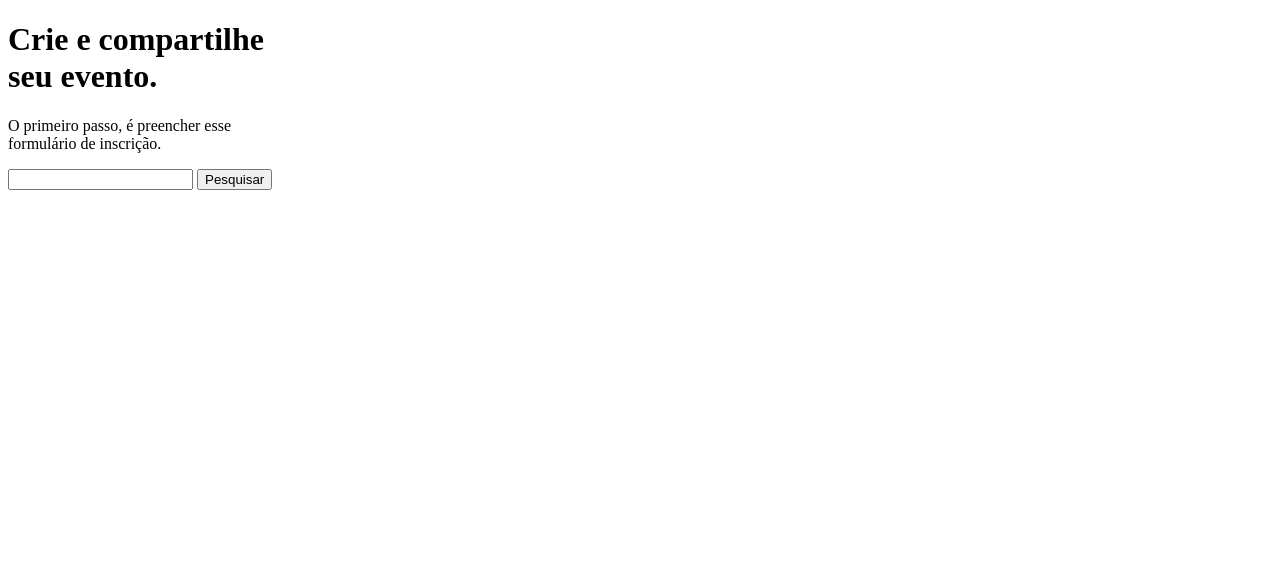
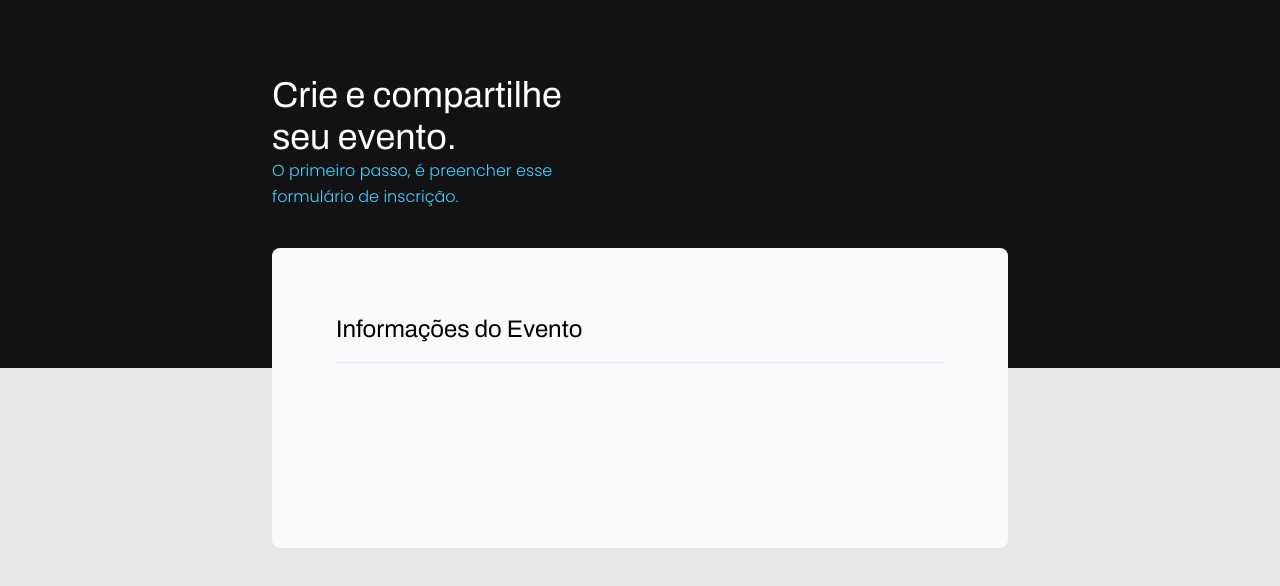
Before and after one commit to devalbertomoiseis/rocketseat-explorer, a plain HTML site: page Projetos/04-Projeto-Formulario/index.html in a window 1280 px wide. Drawn offline with Linux system fonts and the light colour scheme.

Commit message:
Adicionando css ao formulário

```diff
--- a/Projetos/04-Projeto-Formulario/index.html
+++ b/Projetos/04-Projeto-Formulario/index.html
@@ -7,6 +7,7 @@
     <link rel="stylesheet" href="style.css" />
   </head>
   <body>
+    <div class="page">
       <header>
         <h1>
           Crie e compartilhe <br />
@@ -18,8 +19,10 @@
         </p>
       </header>
       <form action="" method="POST">
-      <input type="text" name="q" />
-      <input type="submit" value="Pesquisar" />
+        <fieldset>
+          <legend>Informações do Evento</legend>
+        </fieldset>
       </form>
+    </div>
   </body>
 </html>
--- a/Projetos/04-Projeto-Formulario/style.css
+++ b/Projetos/04-Projeto-Formulario/style.css
@@ -0,0 +1,81 @@
+@import url("https://fonts.googleapis.com/css2?family=Archivo:ital,wght@0,100;0,200;0,300;0,400;1,100;1,300&family=JetBrains+Mono:ital,wght@0,100;0,200;0,300;1,200&family=Open+Sans:ital,wght@0,300;1,300&family=Poppins:ital,wght@0,100;0,200;0,300;1,100&display=swap");
+/*
+  font-family: 'Archivo', sans-serif;
+  font-family: 'JetBrains Mono', monospace;
+  font-family: 'Open Sans', sans-serif;
+  font-family: 'Poppins', sans-serif;
+*/
+* {
+  padding: 0;
+  margin: 0;
+  box-sizing: border-box;
+}
+
+.page {
+  width: 736px;
+  margin: auto;
+}
+header {
+  width: 319px;
+  margin-top: 74px;
+}
+
+header h1 {
+  font-family: "Archivo", sans-serif;
+  font-weight: bold;
+  font-size: 36px;
+  font-style: normal;
+  font-weight: 700;
+  line-height: 42px;
+  color: #fff;
+}
+
+header p {
+  color: #42d3ff;
+
+  font-family: Poppins;
+  font-size: 16px;
+  font-style: normal;
+  font-weight: 400;
+  line-height: 26px; /* 162.5% */
+}
+body {
+  font-family: "Poppins", sans-serif;
+  background: #e5e5e5e5;
+}
+
+body:before {
+  content: "";
+  width: 100%;
+  height: 368px;
+
+  position: absolute;
+  top: 0;
+  left: 0;
+  z-index: -1;
+  background: #121214;
+}
+
+form {
+  margin-top: 38px;
+  background: #fafafc;
+  min-height: 300px;
+  border-radius: 8px;
+
+  padding: 64px;
+}
+
+fieldset {
+  border: none;
+}
+
+fieldset legend {
+  font-family: "Archivo";
+  font-size: 24px;
+  font-weight: 600;
+  line-height: 34px;
+
+  width: 100%;
+  border-bottom: 1px solid #e6e6f0;
+  padding-bottom: 16px;
+}
```
Lines whose indentation alone changed are shown as unchanged.
